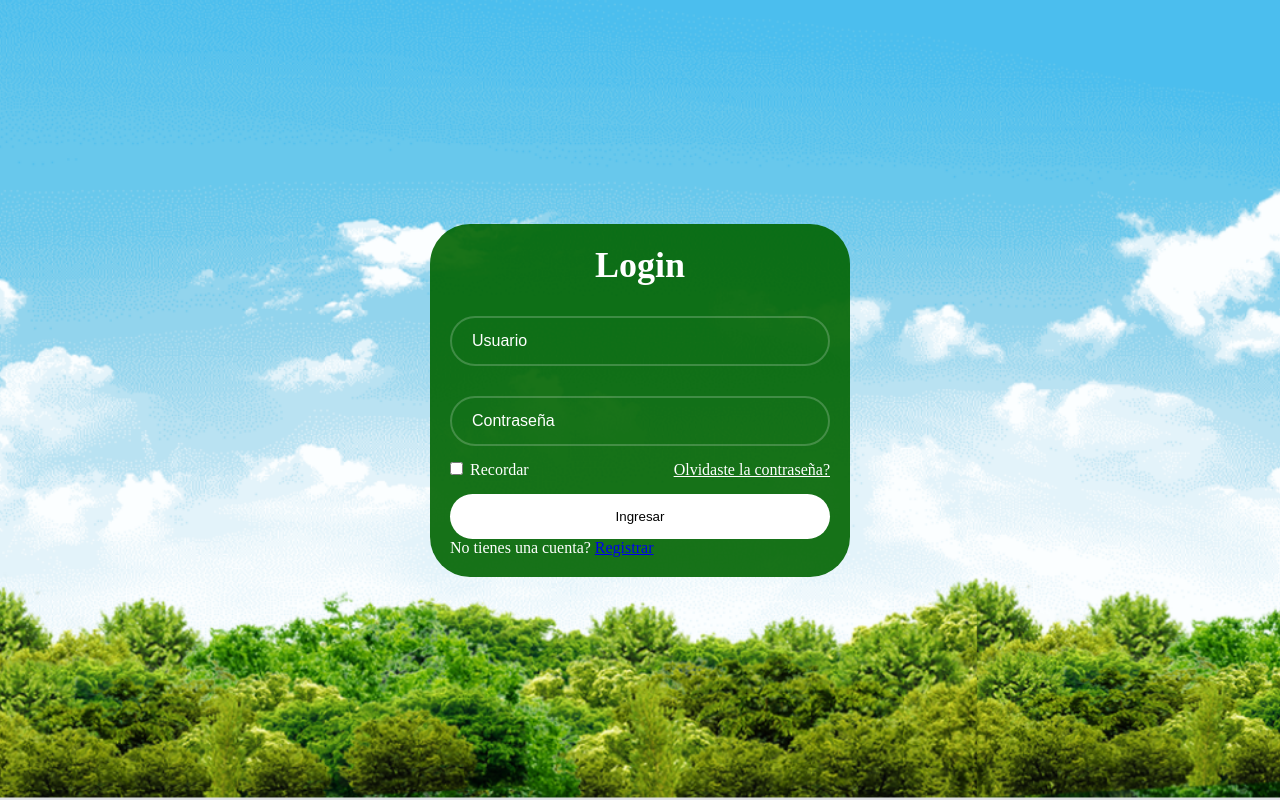
After one commit to luka4977/grenlocalidad, a Django app: template cambios/templates/login.html in a window 1280 px wide. The commit adds this page. Run offline with Django 4.2, Linux system fonts and the light colour scheme; the template is opened without the code that fills it, so the values that code supplies are empty.

Commit message:
muchos cambios

```diff
--- a/cambios/templates/inicio.html
+++ b/cambios/templates/inicio.html
@@ -1,8 +1,8 @@
 <!DOCTYPE html>
 <html>
 <head>
-  {%load static%}
-    <link rel="stylesheet" type="text/css" href="{%static 'static/css/style.css'%}">
+    <link rel="stylesheet" type="text/css" href="style.css">
+    <title>Home</title>
 </head>
 <body>
 
--- /dev/null
+++ b/cambios/templates/login.html
@@ -0,0 +1,33 @@
+<!DOCTYPE html>
+<html lang="en">
+<head>
+    <meta charset="UTF-8">
+    <meta name="viewport" content="width=device-width, initial-scale=1.0">
+    <title>Greencomunidad Log-in</title>
+    <link rel="stylesheet" href="stylelogin.css">
+    <link href='https://unpkg.com/boxicons@2.1.4/css/boxicons.min.css' rel='stylesheet'>
+</head>
+<body>
+
+    <div class="caja">
+        <form action="">
+            <h1>Login</h1>
+            <div class="usuario">
+                <input type="text" placeholder="Usuario" required>
+            </div>
+            <div class="usuario">
+                <input type="password" placeholder="Contraseña" required>
+            </div>
+            <div class="remember-forgot">
+                <label><input type="checkbox"> Recordar </label>
+                <a href="#">Olvidaste la contraseña?</a>
+            </div>
+            <button type="submit" class="btn">Ingresar</button>
+            <div class="register-link">
+                <p>No tienes una cuenta? <a href="sign-up.html">Registrar</a></p>
+            </div>
+        </form>
+    </div>
+
+</body>
+</html>
--- a/cambios/static/css/style.css
+++ b/cambios/templates/style.css
@@ -1,4 +1,4 @@
-* Estilos del header */
+/* Estilos del header */
 .header {
     display: flex;
     justify-content: space-between;
@@ -37,7 +37,7 @@
 
   /* Estilos del fondo */
   body {
-    background-image: url("https://media.istockphoto.com/id/484156320/es/foto/la-gran-sabana-por-salto-kae-chirimata.jpg?s=2048x2048&w=is&k=20&c=W7ZHENOTF67HfvoZvzIbQgfAjWoEH9ghTofmWooh-EI=qBrhjULDKw092971yrD&ust=1697910758923000&source=images&cd=vfe&opi=89978449&ved=0CBEQjRxqFwoTCKDRrs-YhYIDFQAAAAAdAAAAABAJ.jpg");
+    background-color: aqua;
     background-size: contain;
     background-repeat: no-repeat;
     background-attachment: fixed;
--- /dev/null
+++ b/cambios/templates/stylelogin.css
@@ -0,0 +1,79 @@
+*{
+    margin: 0;
+    padding: 0;
+    box-sizing: border-box;
+}
+
+body{
+    display: flex;
+    justify-content: center;
+    align-items: center;
+    min-height: 100vh;
+    background:url("img/image2.png") no-repeat;
+    background-size: cover;
+    background-position: center;
+}
+
+.caja {
+    width: 420px;
+    position: relative;
+    background-color: rgba(0, 100, 0, .9);
+    color: #fff;
+    padding: 20px;
+    border-radius: 40px;
+}
+
+.caja h1{
+    font-size: 36px;
+    text-align: center;
+}
+
+.caja .usuario{
+    width: 100%;
+    height: 50px;
+    margin: 30px 0;
+}
+
+.usuario input{
+    width: 100%;
+    height: 100%;
+    background: transparent;
+    border: none;
+    outline: none;
+    border: 2px solid rgba(255, 255, 255, .2);
+    border-radius: 40px;
+    font-size: 16px;
+    color:#fff;
+    padding: 20px 45px 20px 20px
+}
+
+.usuario input::placeholder {
+    color: #fff;
+}
+
+.caja .remember-forgot{
+    display: flex;
+    justify-content: space-between;
+    font: 14.5px;
+    margin: -15px 0 15px;
+}
+
+.remember-forgot label input{
+    accent-color: #fff;
+    margin-right: 3px;
+}
+
+.remember-forgot a {
+    color: #fff;
+    text-decoration: none;
+    text-decoration: underline;
+}
+
+.caja .btn{
+    width: 100%;
+    height: 45px;
+    background: #fff;
+    border: none;
+    outline: none;
+    border-radius: 40px;
+}
```
Also changed, not shown: cambios/templates/sign-up.html (added, +29 -0 lines), cambios/templates/style-signup.css (added, +79 -0 lines), cambios/templates/todo.html (deleted, +0 -68 lines), cambios/templates/img/image2.png (added).
